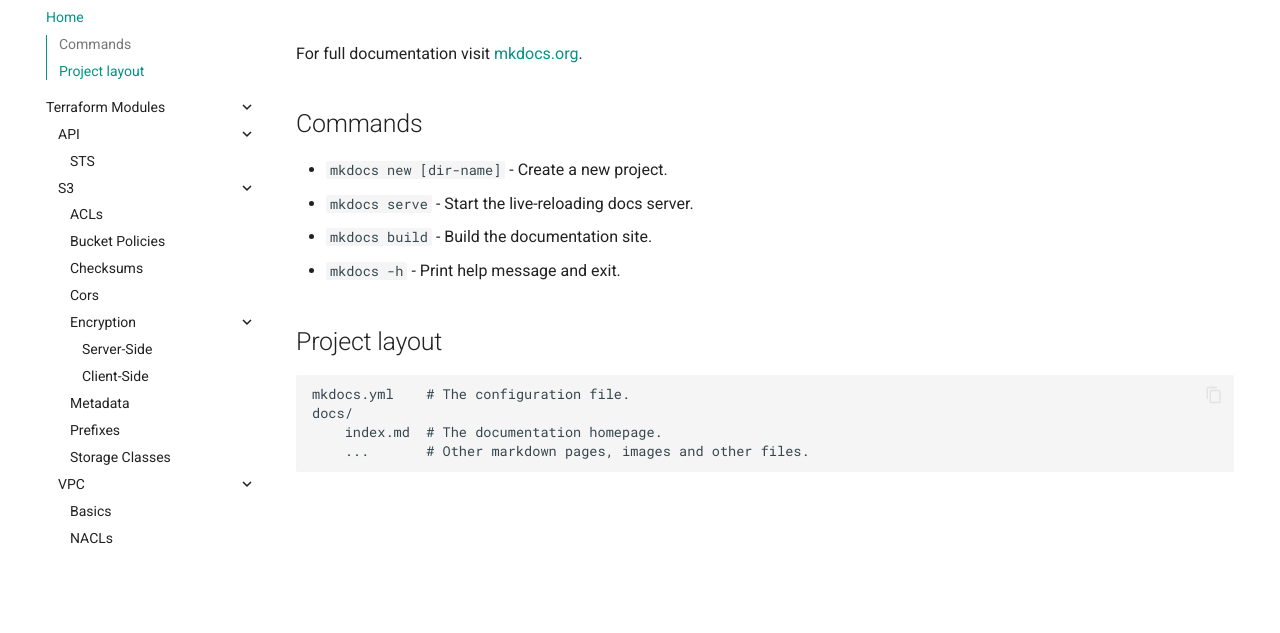
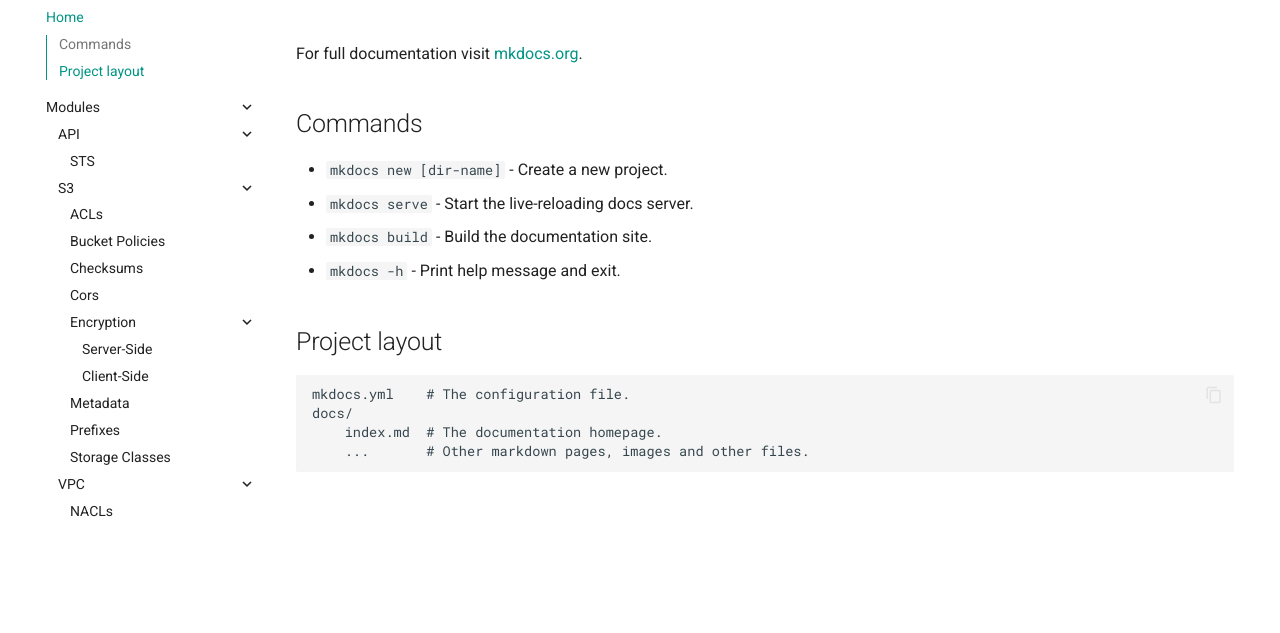
Before and after one commit to AlMaVis/AWS-examples, an MkDocs documentation site: the page built from docs/index.md, in a window 1280 px wide. Shown: the part 139-772 px from the top of the page. Built offline with MkDocs 1.6.1 and Material for MkDocs 9.7.7, drawn with Linux system fonts in a browser that asks for light colours; comment, search, counter and statistics services are not loaded.

```diff
--- a/mkdocs.yml
+++ b/mkdocs.yml
@@ -16,12 +16,12 @@ repo_name: GitHub
 edit_uri: edit/main/docs/
 nav:
   - Home: index.md
-  - Terraform Modules:
+  - Modules:
       - API:
         - STS: api/sts/index.md
       - S3:
         - ACLs: s3/acls/index.md
-        - Bucket Policies: s3/bucket-Policies/index.md
+        - Bucket Policies: s3/bucket-policies/index.md
         - Checksums: s3/checksums/index.md
         - Cors: s3/cors/index.md
         - Encryption:
@@ -31,5 +31,4 @@ nav:
         - Prefixes: s3/prefixes/index.md
         - Storage Classes: s3/storage-classes/index.md
       - VPC:
-        - Basics: vpc/basics/index.md
         - NACLs: vpc/nacl/index.md
```
